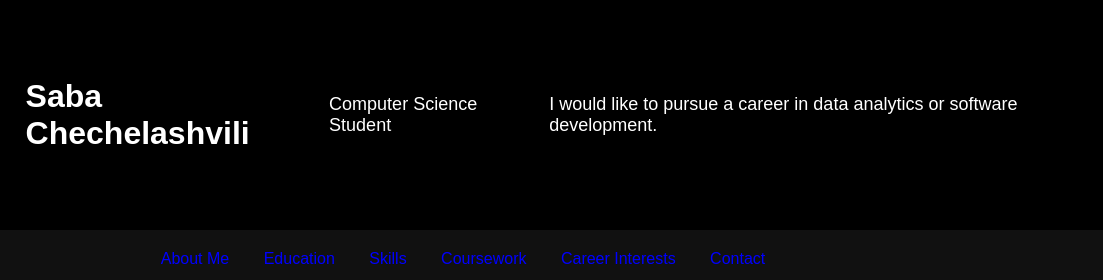
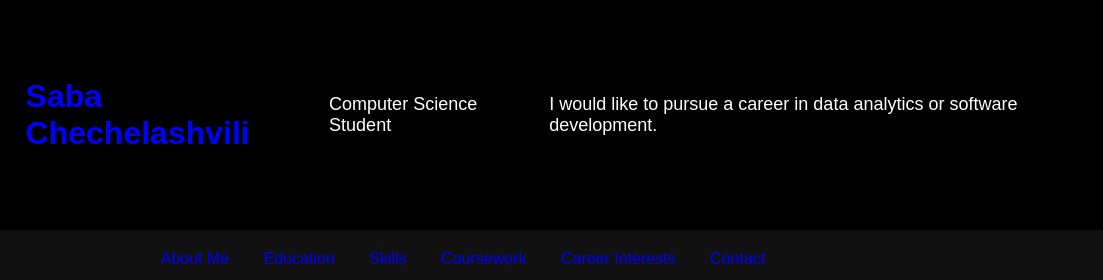
Before and after one commit to saba-20/saba-20.github.io, a plain HTML site: page index.html in a window 1280 px wide. Shown: the top 280 px of the page, 177-1280 px from the left. Drawn offline with Linux system fonts and the light colour scheme.

Commit message:
Fix specificity issue

```diff
--- a/style.css
+++ b/style.css
@@ -23,6 +23,35 @@ header img {
 header p {
     font-size: 18px;
 }
+
+/* Specificity Challenge */
+
+/* Element selector */
+h1 {
+    color: white;
+}
+
+/* Class selector */
+.title {
+    color: blue;
+}
+
+/* ID selector */
+#name {
+    color: blue;
+}
+
+/*
+Specificity Challenge:
+The h1, .title, and #name selectors all target the same h1 element.
+
+h1 = 0,0,1
+.title = 0,1,0
+#name = 1,0,0
+
+The #name selector has the highest specificity score (1,0,0),
+so it wins over .title (0,1,0) and h1 (0,0,1). Because of that the name appears blue.
+*/
 
 nav {
     background-color: #111111;
```
